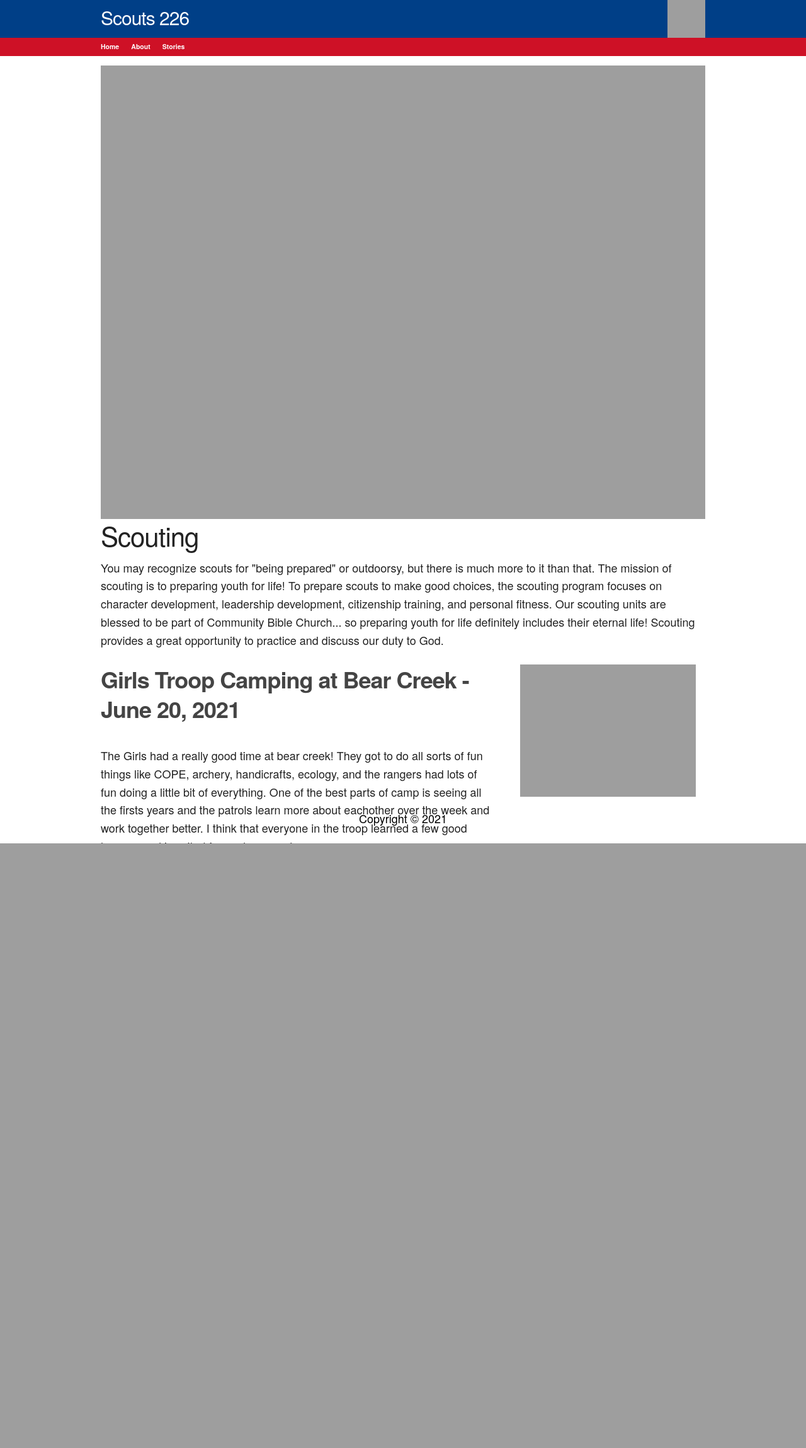
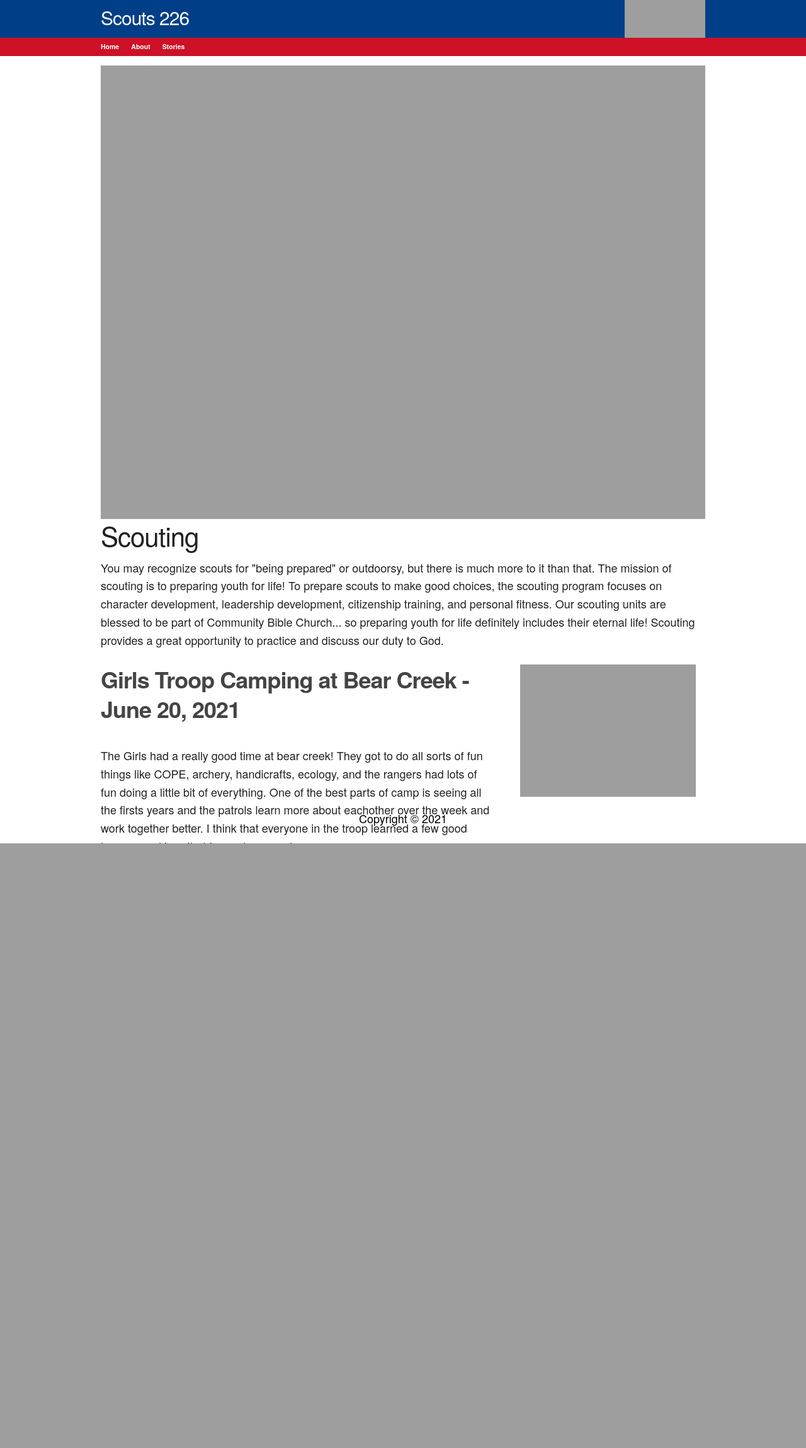
Before and after one commit to scouts226/scouts226.com, a Jekyll site: the page built from index.html, in a window 1280 px wide. Shown: the whole page at 63% size. Built offline with Jekyll 4.4.1, drawn with Linux system fonts in a browser that asks for light colours.

Commit message:
add two columns for logo

```diff
--- a/_layouts/default.html
+++ b/_layouts/default.html
@@ -17,7 +17,7 @@
                     <div class="container" style="overflow: hidden;">
                         <div class="row">
                             <h1 class="title ten columns">Scouts 226</h1>
-                            <img src="{{site.imageurl}}/logo.png" height="60px" width="60px" class="logo u-pull-right">
+                            <img src="{{site.imageurl}}/logo.png" height="60px" width="60px" class="logo u-pull-right two columns">
                         </div>
                     </div>
                 </div>
```
